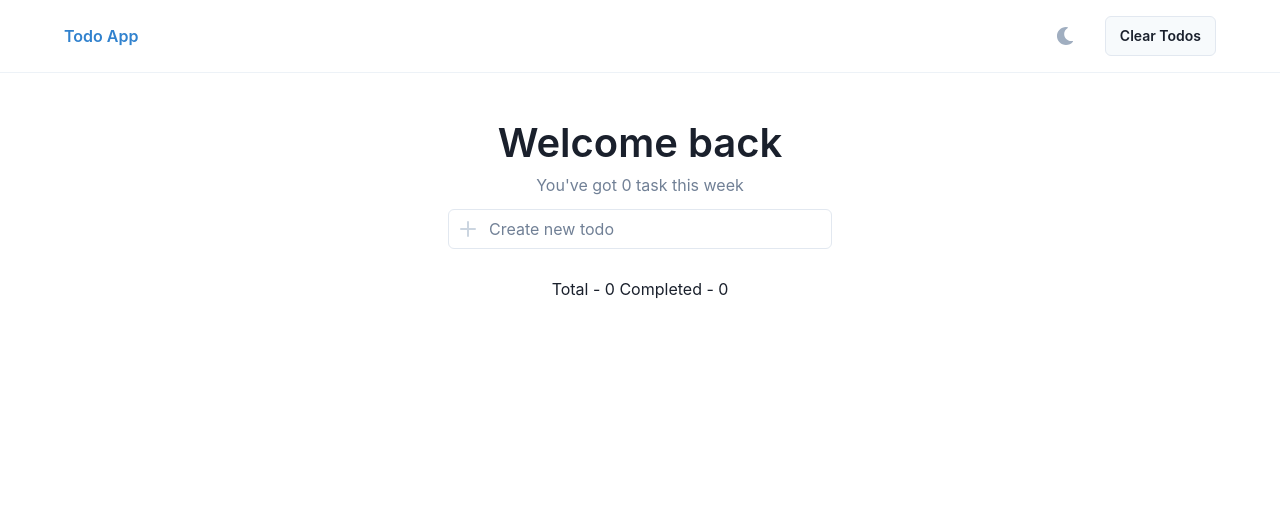
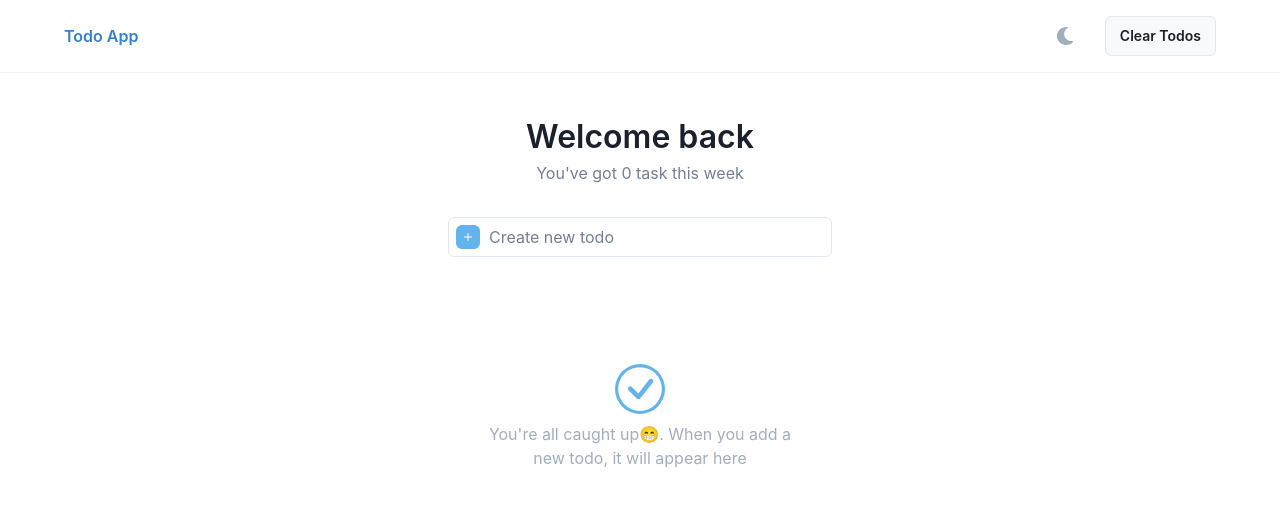
Before and after one commit to JulianaSau/todo-application, a React (Vite) app: page / in a window 1280 px wide. Shown: the top 506 px of the page. Built offline with nearby package versions, Linux system fonts and the light colour scheme.

Commit message:
feat: add todo status components

```diff
--- a/src/components/EditTodo/index.jsx
+++ b/src/components/EditTodo/index.jsx
@@ -1,7 +1,7 @@
-import { AddIcon } from "@chakra-ui/icons";
 import {
   Button,
   FormControl,
+  FormHelperText,
   FormLabel,
   Input,
   Modal,
@@ -17,8 +17,21 @@ import React, { useState } from "react";
 
 const EditTodo = ({ updateTodo, todo, isOpen, onClose }) => {
   const [value, setValue] = useState("");
+  const [error, setError] = useState("");
+
+  // function to detect enter key for editing
+  function handleKeyDown(e) {
+    if (e.key === "Enter") {
+      handleClick(e)
+    }
+  }
 
   function handleClick(e) {
+      if(value === "") {
+        setError("Please enter the new decription. Cannot submit empty field")
+        return
+      }
+
     updateTodo(todo.id, value);
     setValue("");
     onClose();
@@ -33,11 +46,16 @@ const EditTodo = ({ updateTodo, todo, isOpen, onClose }) => {
           <ModalBody pb={6}>
             <FormControl>
               <FormLabel>Description</FormLabel>
-                <Input
-                  value={value}
-                  onChange={(e) => setValue(e.currentTarget.value)}
-                  placeholder="e.g. Going grocery shopping"
-                />
+              <Input
+              onClick={()=>setError("")}
+              isInvalid={error !== ""}
+                value={value}
+                onChange={(e) => setValue(e.currentTarget.value)}
+                placeholder="e.g. Going grocery shopping"
+                onKeyDown={handleKeyDown}
+
+              />
+              {error != "" &&<FormHelperText color="red.200">{error}</FormHelperText>}
             </FormControl>
           </ModalBody>
 
--- a/src/components/TodoCard/index.jsx
+++ b/src/components/TodoCard/index.jsx
@@ -19,6 +19,7 @@ import EditTodo from "../EditTodo";
 
 const TodoCard = ({ todo, removeTodo, completeTodo, updateTodo }) => {
   const borderColor = useColorModeValue("gray.400", "gray.300");
+  const completedColor = todo.isCompleted ? "blue.500" : "gray.200"
   const { isOpen, onOpen, onClose } = useDisclosure()
 
   return (
@@ -57,19 +58,18 @@ const TodoCard = ({ todo, removeTodo, completeTodo, updateTodo }) => {
             w="15px"
             bg="white"
             borderRadius="15px"
-            borderWidth={"1px"}
+            borderWidth={"2px"}
             borderColor={borderColor}
           />
         )}
         <Flex alignItems="top" px={2} py={5}>
           <Box mx={3} textAlign="left">
             <Box
-            // as={Text}
               w="100%"
               noOfLines={3}
-              color="gray.500"
+              color={todo.isCompleted ? "blue.500" : "gray.500"}
               _dark={{
-                color: "gray.200",
+                color: completedColor,
               }}
               textDecoration={todo.isCompleted ? "line-through" : "none"}
             >
--- /dev/null
+++ b/src/components/TodoStatus/index.jsx
@@ -0,0 +1,38 @@
+import { Stack, Text, Icon } from "@chakra-ui/react";
+import { BsCheckCircle } from "react-icons/bs";
+import React from "react";
+
+export const CompletedTodos = () => {
+  return (<Stack
+    h="100%"
+    alignItems="center"
+    justify="center"
+    textAlign={"center"}
+    w="100%"
+    pt="10"
+  >
+    <Icon as={BsCheckCircle} h="50px" w="50px" color="blue.300" />
+    <Text color="gray.400">
+      Congratulations. You've completed all your todos🥳
+    </Text>
+  </Stack>)
+};
+
+export const NoTodos = () => {
+  return (
+    <Stack
+      h="300px"
+      alignItems="center"
+      justify="center"
+      textAlign={"center"}
+      w="100%"
+      pt="5"
+    >
+      <Icon as={BsCheckCircle} h="50px" w="50px" color="blue.300" />
+      <Text color="gray.400" w="60%" textAlign={"center"}>
+        You're all caught up😁. When you add a new todo, it will appear
+        here
+      </Text>
+    </Stack>
+  );
+};
--- a/src/components/index.js
+++ b/src/components/index.js
@@ -2,5 +2,7 @@ import TodoCard from "./TodoCard/index.jsx";
 import Header from "./Header/index.jsx";
 import AnimatedItems from "./AnimatedItems/index.jsx";
 import EditTodo from "./EditTodo/index.jsx";
+import { NoTodos, CompletedTodos
+ } from "./TodoStatus/index.jsx";
 
-export {AnimatedItems, TodoCard, Header, EditTodo };
+export {AnimatedItems, TodoCard, Header, EditTodo, NoTodos, CompletedTodos };
--- a/src/pages/TodoList.jsx
+++ b/src/pages/TodoList.jsx
@@ -8,9 +8,16 @@ import {
   Grid,
   InputGroup,
   InputLeftElement,
+  IconButton,
 } from "@chakra-ui/react";
 import React, { useState } from "react";
-import { Header, TodoCard, AnimatedItems } from "components";
+import {
+  Header,
+  TodoCard,
+  AnimatedItems,
+  CompletedTodos,
+  NoTodos,
+} from "components";
 import useTodos from "hooks/useTodos";
 import { AddIcon } from "@chakra-ui/icons";
 
@@ -31,13 +38,14 @@ const TodoList = () => {
       setValue("");
     }
   }
+
   return (
     <>
       <Header clearTodos={clearTodos} />
       <Center>
         <Flex flexDir="column" w="lg" align="center">
           <Box>
-            <Text fontWeight="600" fontSize="2.5rem" mt={10}>
+            <Text fontWeight="600" fontSize="2rem" mt={10}>
               Welcome back
             </Text>
             <Text
@@ -47,30 +55,36 @@ const TodoList = () => {
               You've got {todos.length} task this week
             </Text>
           </Box>
-          <InputGroup mt={3} w={{ base: "90%", md: "30vw" }}>
+          <InputGroup mt={8} w={{ base: "90%", md: "30vw" }}>
             <InputLeftElement pointerEvents="none">
-              <AddIcon color="gray.300" />
+              <IconButton size="xs" p={2} as={AddIcon} color="white" bg="blue.300" />
             </InputLeftElement>
             <Input
-
               aria-label="Create todos input"
               placeholder="Create new todo"
-
               value={value}
               onKeyDown={(e) => handleKeyDown(e)}
               onChange={(event) => setValue(event.currentTarget.value)}
             />
           </InputGroup>
-          <Text mt={7} mb={3}>
-            Total - {todos.length} {"   "} Completed -{" "}
-            {[...todos.filter((todo) => todo.isCompleted === true)].length}
-          </Text>
 
           {/* Todo Cards */}
           <Grid gap={4} w="100%" pb={20}>
+            {[...todos.filter((todo) => todo.isCompleted === true)].length ===
+              todos.length &&
+              todos.length > 0 && <CompletedTodos />}
+            {todos.length === 0 ? (
+              <NoTodos />
+            ) : (
+              <React.Fragment>
+                <Text textAlign="left" pl={12} w="100%" pt={10} mb={-3}>
+                  Completed - {" "}
+                  {
+                    [...todos.filter((todo) => todo.isCompleted === true)]
+                      .length
+                  }
+                </Text>
                 <AnimatedItems>
-              {/* ToDo: add empty state view  */}
-              {/* ToDo: add completed all tasks state view  */}
                   {todos.map((todo) => {
                     return (
                       <TodoCard
@@ -83,6 +97,8 @@ const TodoList = () => {
                     );
                   })}
                 </AnimatedItems>
+              </React.Fragment>
+            )}
           </Grid>
         </Flex>
       </Center>
```
Lines whose indentation alone changed are shown as unchanged.
